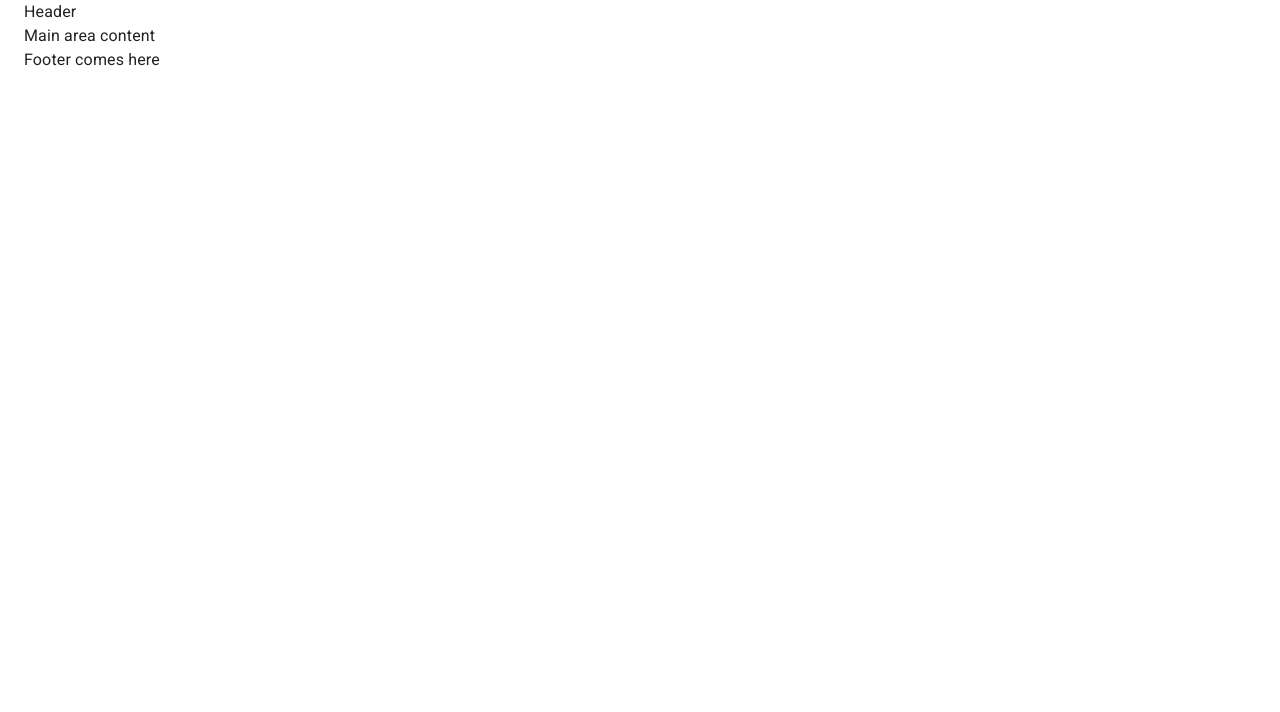
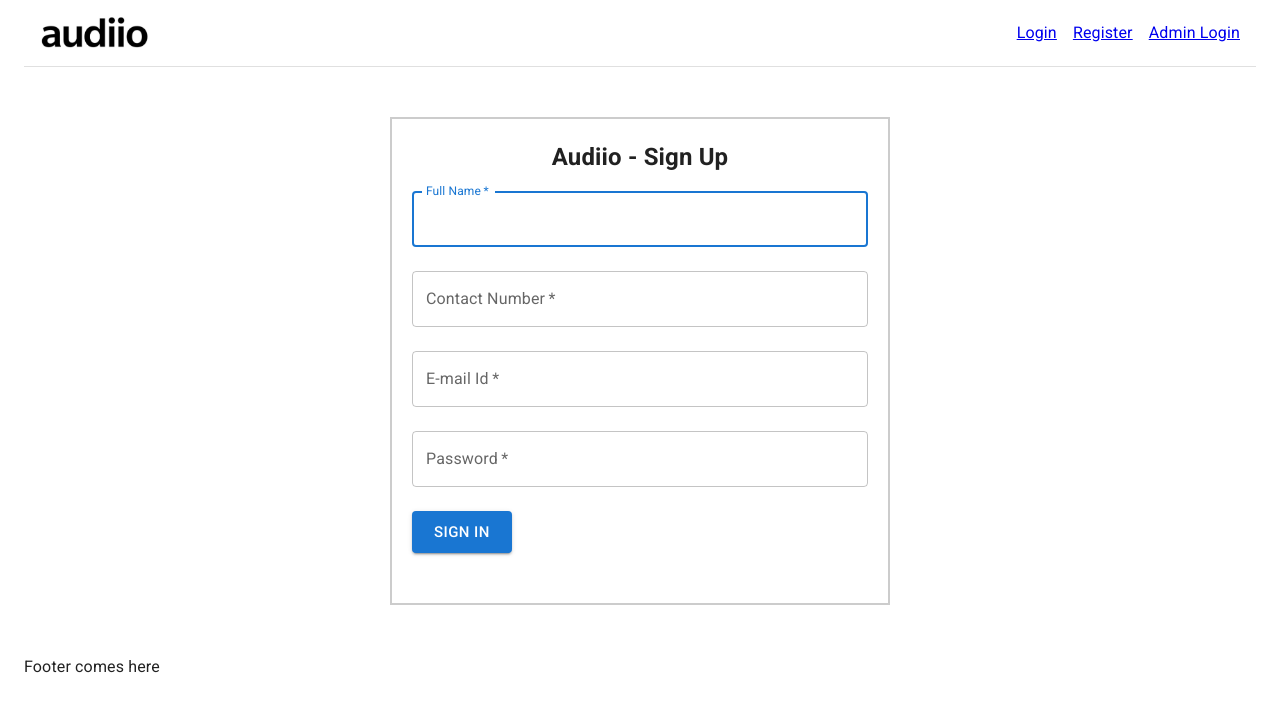
Before and after one commit to saideep-kankarla/scaler-capstone-project, a React (Vite) app in the folder client/: page /register in a window 1280 px wide. Shown: the top 712 px of the page. Built offline with nearby package versions, Linux system fonts and the light colour scheme.

Commit message:
react router dom and loading routes

```diff
--- a/client/package.json
+++ b/client/package.json
@@ -16,6 +16,7 @@
     "@mui/material": "^7.0.2",
     "react": "^19.0.0",
     "react-dom": "^19.0.0",
+    "react-router-dom": "^7.5.3",
     "sass": "^1.87.0"
   },
   "devDependencies": {
--- a/client/src/App.jsx
+++ b/client/src/App.jsx
@@ -1,10 +1,8 @@
-import {Fragment} from 'react';
-import {CssBaseline, Container} from '@mui/material';
-// import LoginForm from './components/LoginForm.jsx';
+import { Fragment } from 'react';
+import { CssBaseline, Container } from '@mui/material';
 import Layout from './components/Layout.jsx';
 
 import './styles/App.scss';
-
 
 export default function App() {
   return (
--- a/client/src/components/Header.jsx
+++ b/client/src/components/Header.jsx
@@ -1,7 +1,32 @@
-import React from 'react';
+import { Fragment } from 'react';
+import Logo from '../assets/logo.png';
+import { Box, Stack, Divider } from '@mui/material';
+import { Link } from 'react-router-dom';
 
-function Header() {
-  return <div>Header</div>;
-}
+const Header = () => {
+  return (
+    <Fragment>
+      <Box
+        sx={{
+          display: 'flex',
+          justifyContent: 'space-between',
+          alignItems: 'center',
+          padding: 2,
+        }}
+      >
+        <a href="/">
+          <img src={Logo} style={{ height: '34px' }} alt="Audiio Logo" />
+        </a>
+
+        <Stack direction="row" spacing={2}>
+          <Link to="/login">Login</Link>
+          <Link to="/register">Register</Link>
+          <Link to="/admin">Admin Login</Link>
+        </Stack>
+      </Box>
+      <Divider />
+    </Fragment>
+  );
+};
 
 export default Header;
--- /dev/null
+++ b/client/src/components/Home.jsx
@@ -0,0 +1,52 @@
+import React from 'react';
+
+function Home() {
+  return (
+    <div style={{ padding: '20px' }}>
+      <p>
+        Lorem, ipsum dolor sit amet consectetur adipisicing elit. Aliquid
+        repellendus sed dignissimos nulla iusto porro impedit sint nobis
+        similique? Qui ipsum laudantium exercitationem iusto molestias nostrum
+        id repellendus reprehenderit consequatur. Lorem ipsum dolor sit amet
+        consectetur adipisicing elit. Ipsa veritatis exercitationem excepturi
+        vero totam dolorum explicabo quidem dolore laudantium! Quae quidem
+        aperiam cupiditate temporibus eaque distinctio dolore voluptatibus totam
+        veritatis.Lorem, ipsum dolor sit amet consectetur adipisicing elit.
+        Aliquid repellendus sed dignissimos nulla iusto porro impedit sint nobis
+        similique? Qui ipsum laudantium exercitationem iusto molestias nostrum
+        id repellendus reprehenderit consequatur. <br />
+        <br />
+      </p>
+      <p>
+        Lorem, ipsum dolor sit amet consectetur adipisicing elit. Aliquid
+        repellendus sed dignissimos nulla iusto porro impedit sint nobis
+        similique? Qui ipsum laudantium exercitationem iusto molestias nostrum
+        id repellendus reprehenderit consequatur. Lorem ipsum dolor sit amet
+        consectetur adipisicing elit. Ipsa veritatis exercitationem excepturi
+        vero totam dolorum explicabo quidem dolore laudantium! Quae quidem
+        aperiam cupiditate temporibus eaque distinctio dolore voluptatibus totam
+        veritatis.Lorem, ipsum dolor sit amet consectetur adipisicing elit.
+        Aliquid repellendus sed dignissimos nulla iusto porro impedit sint nobis
+        similique? Qui ipsum laudantium exercitationem iusto molestias nostrum
+        id repellendus reprehenderit consequatur. <br />
+        <br />
+      </p>
+      <p>
+        Lorem, ipsum dolor sit amet consectetur adipisicing elit. Aliquid
+        repellendus sed dignissimos nulla iusto porro impedit sint nobis
+        similique? Qui ipsum laudantium exercitationem iusto molestias nostrum
+        id repellendus reprehenderit consequatur. Lorem ipsum dolor sit amet
+        consectetur adipisicing elit. Ipsa veritatis exercitationem excepturi
+        vero totam dolorum explicabo quidem dolore laudantium! Quae quidem
+        aperiam cupiditate temporibus eaque distinctio dolore voluptatibus totam
+        veritatis.Lorem, ipsum dolor sit amet consectetur adipisicing elit.
+        Aliquid repellendus sed dignissimos nulla iusto porro impedit sint nobis
+        similique? Qui ipsum laudantium exercitationem iusto molestias nostrum
+        id repellendus reprehenderit consequatur. <br />
+        <br />
+      </p>
+    </div>
+  );
+}
+
+export default Home;
--- a/client/src/components/Layout.jsx
+++ b/client/src/components/Layout.jsx
@@ -1,12 +1,17 @@
 import { Fragment } from 'react';
 import { Box, Grid } from '@mui/material';
+import { BrowserRouter, Routes, Route } from 'react-router-dom';
+
 import Header from './Header.jsx';
 import Footer from './Footer.jsx';
-import MainArea from './MainArea.jsx';
+import Home from './Home.jsx';
+import LoginForm from './LoginForm.jsx';
+import RegisterForm from './RegisterForm.jsx';
 
 export default function Layout() {
   return (
     <Fragment>
+      <BrowserRouter>
         <Box sx={{ flexGrow: 1 }}>
           <Grid container>
             <Grid size={12}>
@@ -17,7 +22,13 @@ export default function Layout() {
         <Box sx={{ flexGrow: 1 }}>
           <Grid container>
             <Grid size={12}>
-            <MainArea />
+              <main>
+                <Routes>
+                  <Route path="/" element={<Home />} />
+                  <Route path="/login" element={<LoginForm />} />
+                  <Route path="/register" element={<RegisterForm />} />
+                </Routes>
+              </main>
             </Grid>
           </Grid>
         </Box>
@@ -28,6 +39,7 @@ export default function Layout() {
             </Grid>
           </Grid>
         </Box>
+      </BrowserRouter>
     </Fragment>
   );
 }
--- a/client/src/components/LoginForm.jsx
+++ b/client/src/components/LoginForm.jsx
@@ -1,5 +1,5 @@
 import React, { useState } from 'react';
-import { TextField, Button, Grid, Container, Typography } from '@mui/material';
+import { TextField, Button } from '@mui/material';
 
 const LoginForm = () => {
   const [username, setUsername] = useState('');
--- a/client/src/components/MainArea.jsx
+++ /dev/null
@@ -1,7 +0,0 @@
-import React from 'react';
-
-function Header() {
-  return <div>Main area content</div>;
-}
-
-export default Header;
--- /dev/null
+++ b/client/src/components/RegisterForm.jsx
@@ -0,0 +1,97 @@
+import React, { useState } from 'react';
+import { TextField, Button } from '@mui/material';
+
+const RegisterForm = () => {
+  const [name, setName] = useState('');
+  const [phone, setPhone] = useState('');
+  const [email, setEmail] = useState('');
+  const [password, setPassword] = useState('');
+
+  const handleSubmit = (event) => {
+    event.preventDefault();
+    // Handle login logic here
+    console.log(
+      'Full name:',
+      name,
+      'phone:',
+      phone,
+      'email:',
+      email,
+      'Password:',
+      password,
+    );
+    // Reset form fields
+    setName('');
+    setPhone('');
+    setEmail('');
+    setPassword('');
+  };
+
+  return (
+    <div className="login-form">
+      <h3>Audiio - Sign Up</h3>
+      <form onSubmit={handleSubmit}>
+        <TextField
+          variant="outlined"
+          margin="normal"
+          required
+          fullWidth
+          type="text"
+          id="name"
+          label="Full Name"
+          name="name"
+          autoFocus
+          value={name}
+          onChange={(e) => setName(e.target.value)}
+        />
+        <TextField
+          variant="outlined"
+          margin="normal"
+          required
+          fullWidth
+          type="number"
+          id="phone"
+          label="Contact Number"
+          name="phone"
+          value={phone}
+          onChange={(e) => setPhone(e.target.value)}
+        />
+        <TextField
+          variant="outlined"
+          margin="normal"
+          required
+          fullWidth
+          type="email"
+          id="emailId"
+          label="E-mail Id"
+          name="emailId"
+          value={email}
+          onChange={(e) => setEmail(e.target.value)}
+        />
+        <TextField
+          variant="outlined"
+          margin="normal"
+          required
+          fullWidth
+          name="password"
+          label="Password"
+          type="password"
+          id="password"
+          value={password}
+          onChange={(e) => setPassword(e.target.value)}
+        />
+        <Button
+          type="submit"
+          variant="contained"
+          color="primary"
+          size="large"
+          style={{ marginTop: '1rem' }}
+        >
+          Sign In
+        </Button>
+      </form>
+    </div>
+  );
+};
+
+export default RegisterForm;
```
Also changed, not shown: client/src/assets/logo.png (added). Lines whose indentation alone changed are shown as unchanged.
